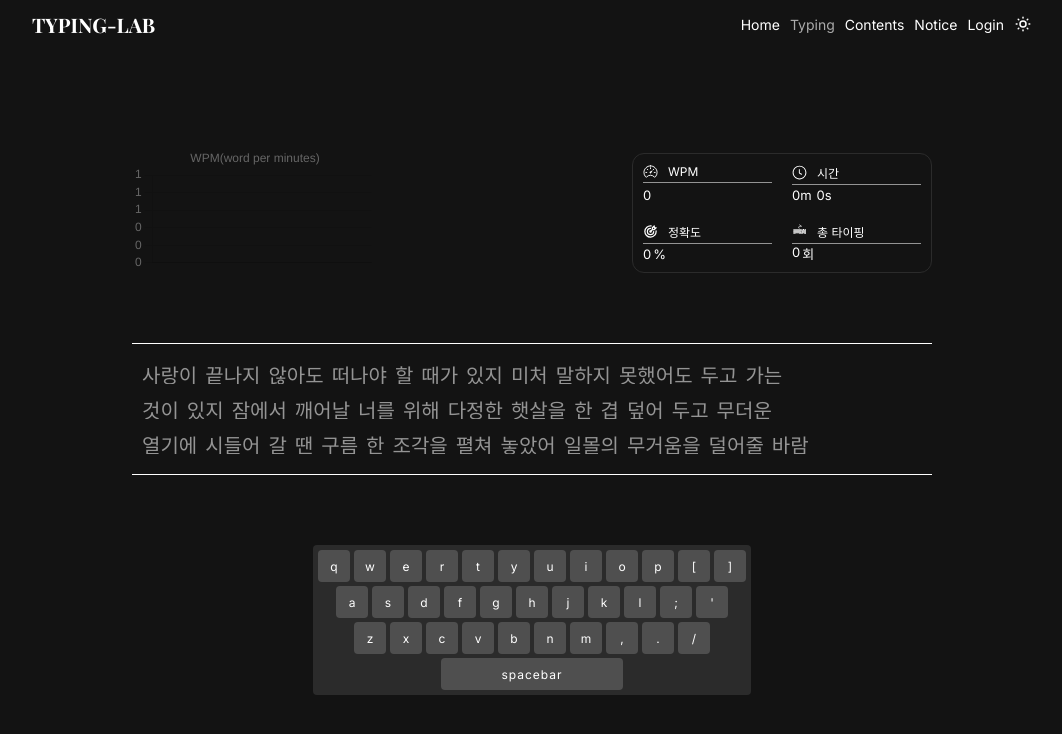
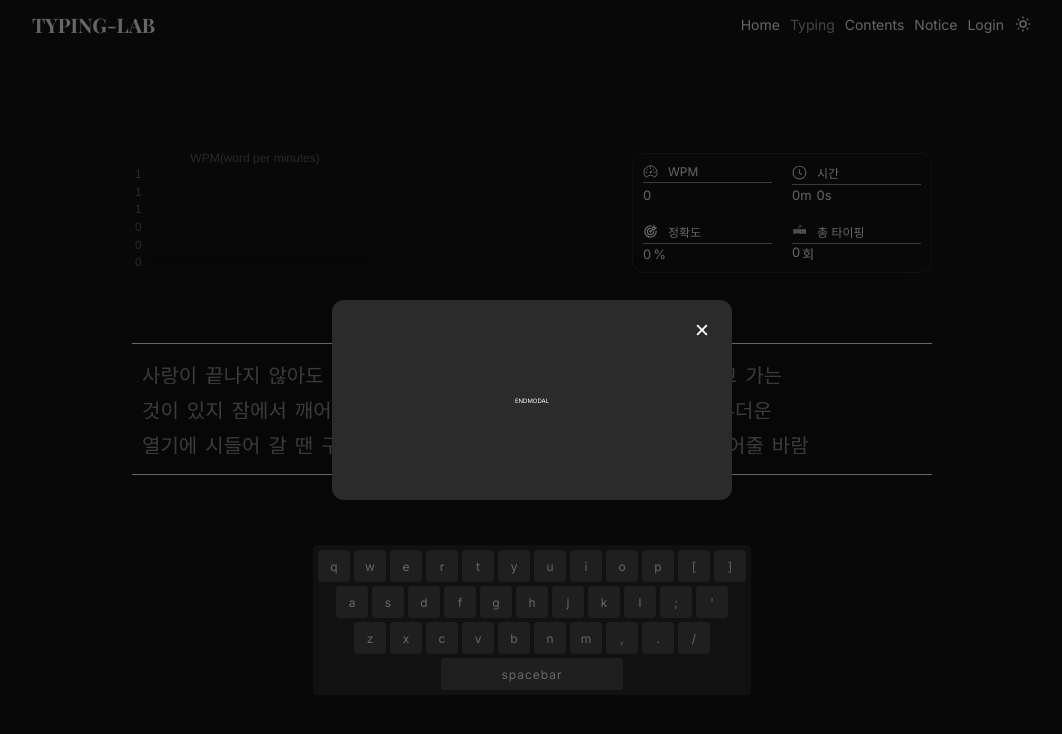
Before and after one commit to lofi-J/Typing-Lab, a Next.js app: page /typing in a window 1280 px wide. Shown: the top 734 px of the page, without its empty margins (108-1170 px from the left). Built offline with nearby package versions, Linux system fonts and the light colour scheme; a web font is replaced by a local one.

Commit message:
[추가] TypingEndModal 파일 생성

```diff
--- a/app/typing/page.tsx
+++ b/app/typing/page.tsx
@@ -2,13 +2,14 @@
 
 import styles from "./page.module.css";
 import {useEffect, useState} from "react";
+import sentence from "@/static/texts/static_kr_01";
+import {splitTextByLine} from "@/utils/splitTextByLine";
+import useSetStartTime from "@/hooks/useSetStartTime";
+import default_article from "@/static/texts/default_article";
 import WpmDashboard from "@/component/dashboard/WpmDashboard/WpmDashboard";
 import Playground from "@/component/typing/Playground/Playground";
 import Keyboard from "@/component/Keyboard/Keyboard";
-import {splitTextByLine} from "@/utils/splitTextByLine";
-import useSetStartTime from "@/hooks/useSetStartTime";
-import default_article from "@/static/texts/default_article";
-import sentence from "@/static/texts/static_kr_01";
+import TypingEndModal from "@/component/modal/styles/TypingEndModal/TypingEndModal";
 
 
 export type TTextCounts = {
@@ -20,6 +21,9 @@ export default function Typing() {
   const [targetList, setTargetList] = useState<string[]>();
   const [textCounts, setTextCounts] = useState<TTextCounts>({totalCount: 0, wrongCount:0});
   const startTime = useSetStartTime(textCounts.totalCount);
+  // modal
+  const [isEnd, setIsEnd] = useState(true);
+  const close = () => setIsEnd(false);
 
   useEffect(() => {
     setTargetList(splitTextByLine(sentence.contents, 76, sentence.lang));
@@ -28,6 +32,7 @@ export default function Typing() {
 
   return (
     <main className={styles.main}>
+      {isEnd && <TypingEndModal close={close} />}
       <WpmDashboard textCounts={textCounts} startTime={startTime} />
       <Playground
         targetList={targetList || splitTextByLine(default_article.contents, 80, sentence.lang)}
--- a/component/dashboard/WpmDashboard/WpmDashboard.tsx
+++ b/component/dashboard/WpmDashboard/WpmDashboard.tsx
@@ -30,7 +30,7 @@ const WpmDashboard = ({textCounts, startTime}: IWpmDashboard) => {
         const arr = prev.slice(1);
         return [...arr, wpm];
       } else {
-        return [...prev, wpm]
+        return [...prev, wpm];
       }
     });
   }, [wpm])
--- /dev/null
+++ b/component/modal/styles/TypingEndModal/TypingEndModal.tsx
@@ -0,0 +1,19 @@
+import CustomModal from "@/component/modal/CustomModal";
+
+
+interface ITypingEndModal {
+  close: () => void;
+}
+
+const TypingEndModal = ({close}: ITypingEndModal) => {
+  /*
+  *
+  * */
+  return (
+    <CustomModal close={close}>
+      <>ENDMODAL</>
+    </CustomModal>
+  );
+}
+
+export default TypingEndModal;
```
Also changed, not shown: component/modal/styles/TypingEndModal/TypingEndModal.module.css (added), 1 other file (tests, documents, lock files or other folders).
